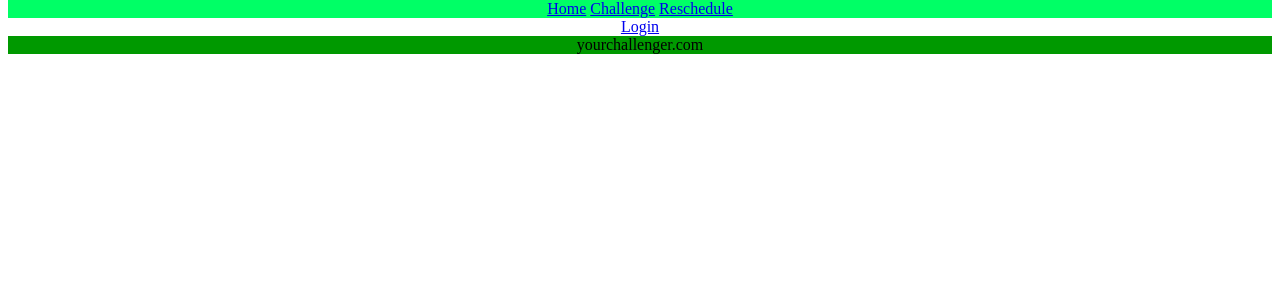
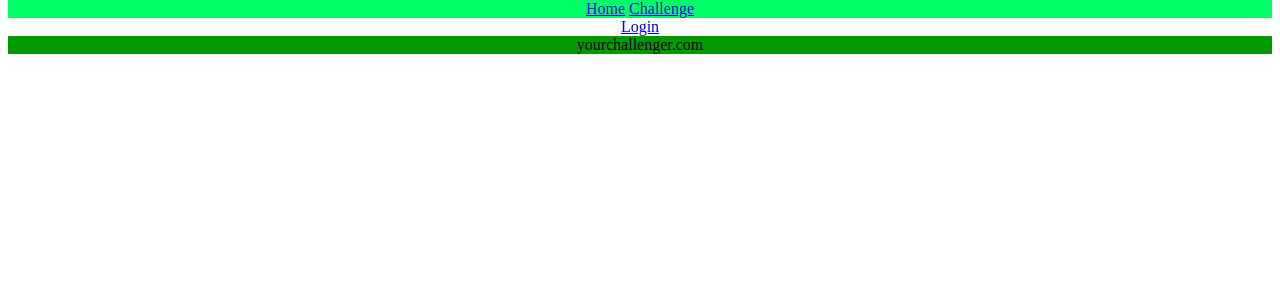
Before and after one commit to kev1shell/Mini-Project_2, a PHP site: page / in a window 1280 px wide. Shown: the part 58-358 px from the top of the page. Run offline with PHP 8.4, Linux system fonts and the light colour scheme.

Commit message:
Removed reschedule link from header.

```diff
--- a/UniServer/www/header.php
+++ b/UniServer/www/header.php
@@ -20,7 +20,6 @@ session_start();
 
 <a href="index.php">Home</a>
 <a href="create_challenge.php">Challenge</a>
-<a href="reschedule_challenge.php">Reschedule</a>
 
 </div>
 
--- a/UniServer/www/login.php
+++ b/UniServer/www/login.php
@@ -18,7 +18,6 @@
 
 <a href="index.php">Home</a>
 <a href="create_challenge.php">Challenge</a>
-<a href="reschedule_challenge.php">Reschedule</a>
 
 </div>
 
```
